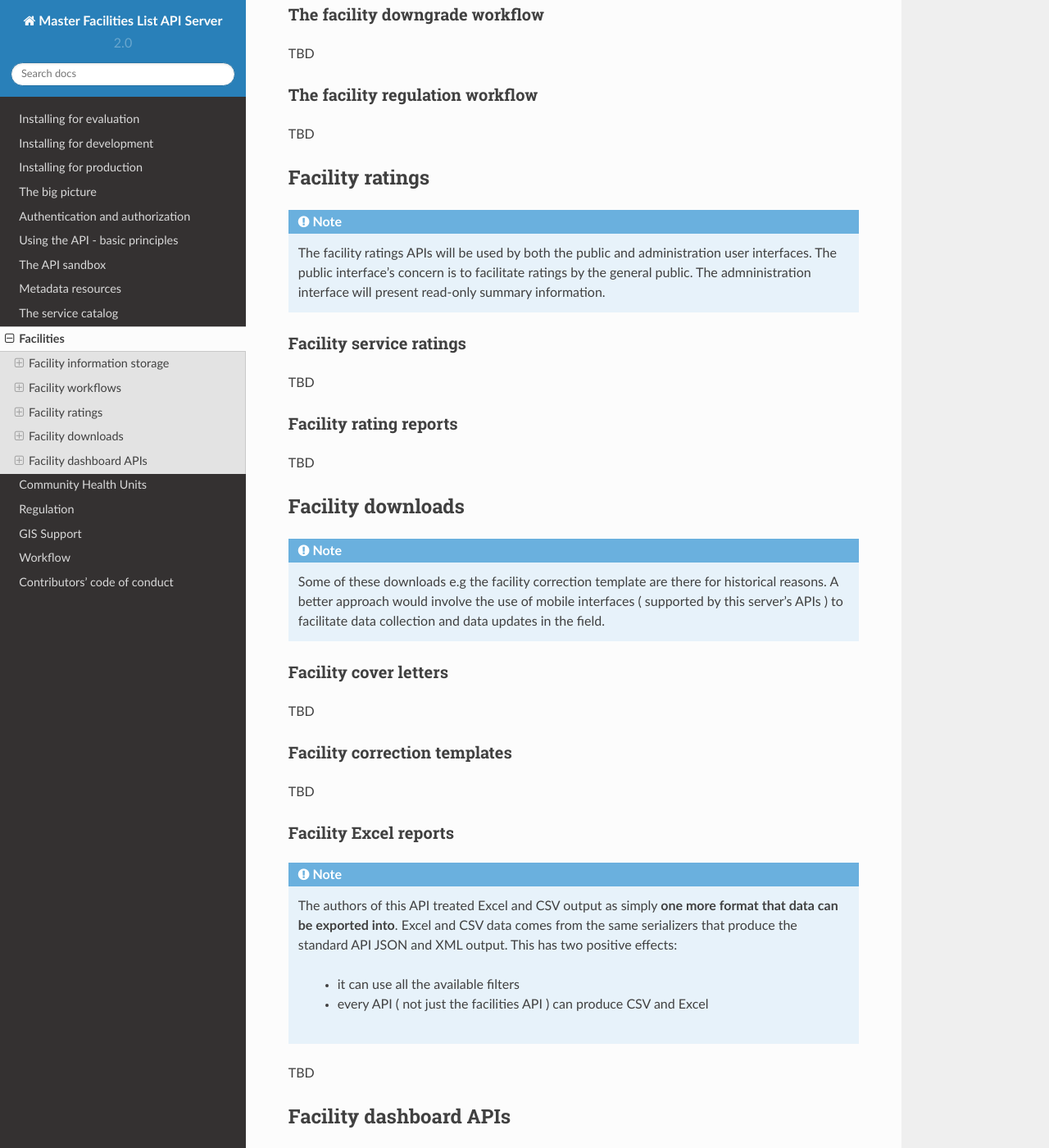
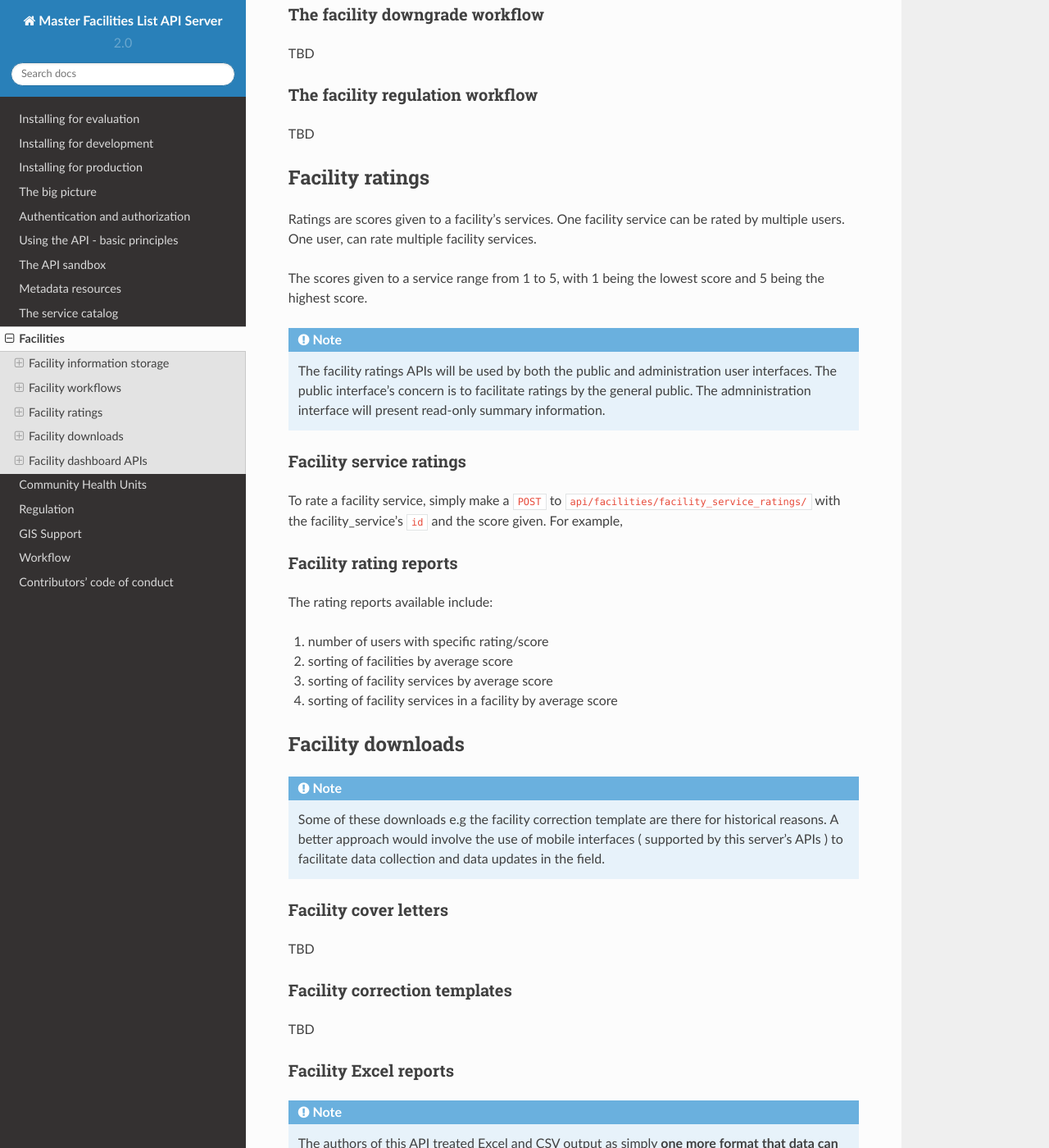
Before and after one commit to MasterFacilityList/mfl_api, a Sphinx documentation site: the page built from docs/10_facilities.rst, in a window 1280 px wide and 1400 px high, scrolled down 11960 px. Shown: the whole window at 82% size. Built offline with Sphinx 7.4.7 and the Read the Docs theme 2.0.0, drawn with Linux system fonts in a browser that asks for light colours.

Commit message:
Updating evaluation installation ducumentation and ratings documentation

```diff
--- a/docs/10_facilities.rst
+++ b/docs/10_facilities.rst
@@ -547,6 +547,11 @@ TBD
 
 Facility ratings
 -------------------
+Ratings are scores given to a facility's services. One facility service can be rated by multiple users.
+One user, can rate multiple facility services.
+
+The scores given to a service range from 1 to 5, with 1 being the lowest score
+and 5 being the highest score.
 
 .. note::
 
@@ -557,11 +562,25 @@ Facility ratings
 
 Facility service ratings
 +++++++++++++++++++++++++++
-TBD
+To rate a facility service, simply make a ``POST`` to ``api/facilities/facility_service_ratings/`` with the
+facility_service's ``id`` and the score given. For example,
+
+.. code-block: javascript
+
+    {
+        "facility_service": "80613650-f765-4032-a9d3-bb0fc9cc37cc",
+        "rating": 3
+    }
 
 Facility rating reports
 ++++++++++++++++++++++++++
-TBD
+The rating reports available include:
+
+1) number of users with specific rating/score
+2) sorting of facilities by average score
+3) sorting of facility services by average score
+4) sorting of facility services in a facility by average score
+
 
 Facility downloads
 -----------------------
```
Also changed, not shown: docs/01_evaluator_install.rst (+30 -4 lines).
